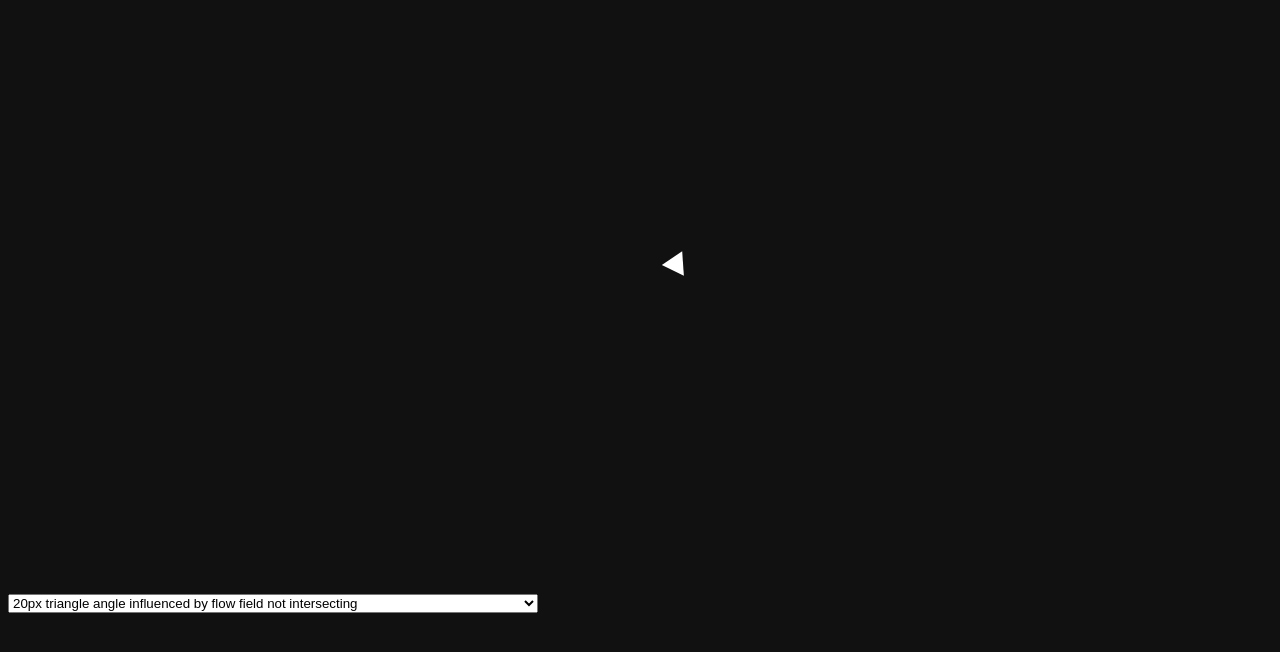
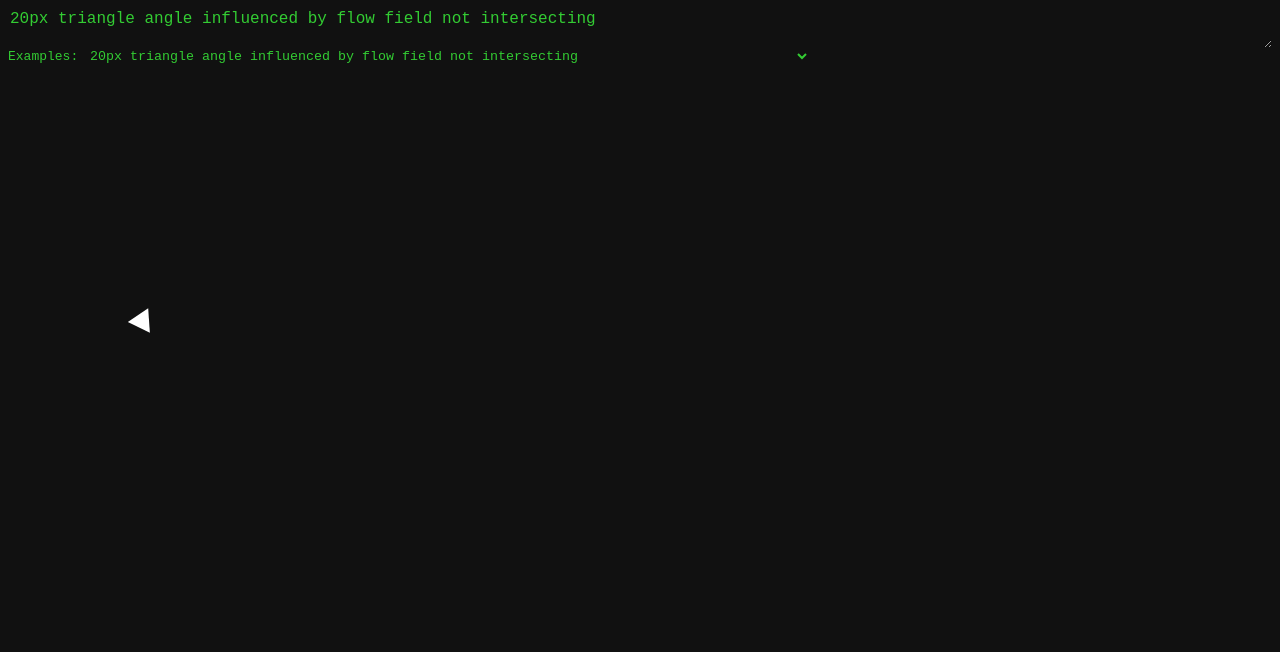
Before and after one commit to nthitz/shapes, a website built with webpack: page index.html in a window 1280 px wide. Built offline with nearby package versions, Linux system fonts and the light colour scheme; what polygons-intersect would draw is missing.

Commit message:
better editor

```diff
--- a/index.html
+++ b/index.html
@@ -1,3 +1,4 @@
-<select id="input"></select>
+<textarea id="input"></textarea><br />
+Examples: <select id="examples"></select><br />
 <canvas id="output"></canvas>
 <script src="bundle.js"></script>
--- a/index.js
+++ b/index.js
@@ -10,6 +10,7 @@ let dim = 600
 let rafId = null
 
 let input = document.getElementById('input')
+let exampleDropdown = document.getElementById('examples')
 let output = document.getElementById('output')
 let ctx = output.getContext('2d')
 
@@ -18,13 +19,16 @@ let color = 'white'
 
 init()
 function init() {
-  input.onchange = reset
+  input.onkeydown = _.debounce(reset, 200)
+  exampleDropdown.onchange = setExample
 
   output.width = dim
   output.height = dim
 
+  appendOptions()
 
-  appendOptions()
+  input.value = examples[0]
+  input.focus()
   reset()
 }
 
@@ -33,8 +37,14 @@ function appendOptions() {
     let option = document.createElement('option')
     option.value = example
     option.text = example
-    input.appendChild(option)
+    exampleDropdown.appendChild(option)
   })
+}
+
+function setExample() {
+  input.value = exampleDropdown.value
+  input.focus()
+  reset()
 }
 
 function reset() {
--- a/styles.css
+++ b/styles.css
@@ -1,4 +1,24 @@
 body, html {
   background: #111;
   color: #eee;
+  font-family: monospace;
+  color: #3c3;
 }
+
+textarea {
+  color: #3c3;
+  font-family: monospace;
+  background: transparent;
+  font-size: 16px;
+  width: 100%;
+  border: 0;
+  outline: none;
+}
+
+select {
+  font-family: monospace;
+  background: transparent;
+  color: #3c3;
+  border: none;
+  cursor: pointer;
+}
```
